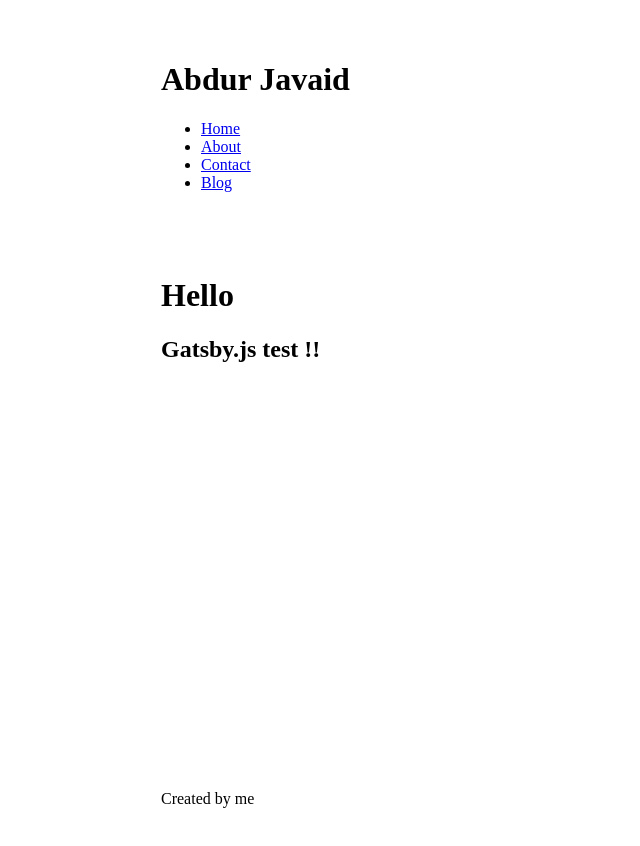
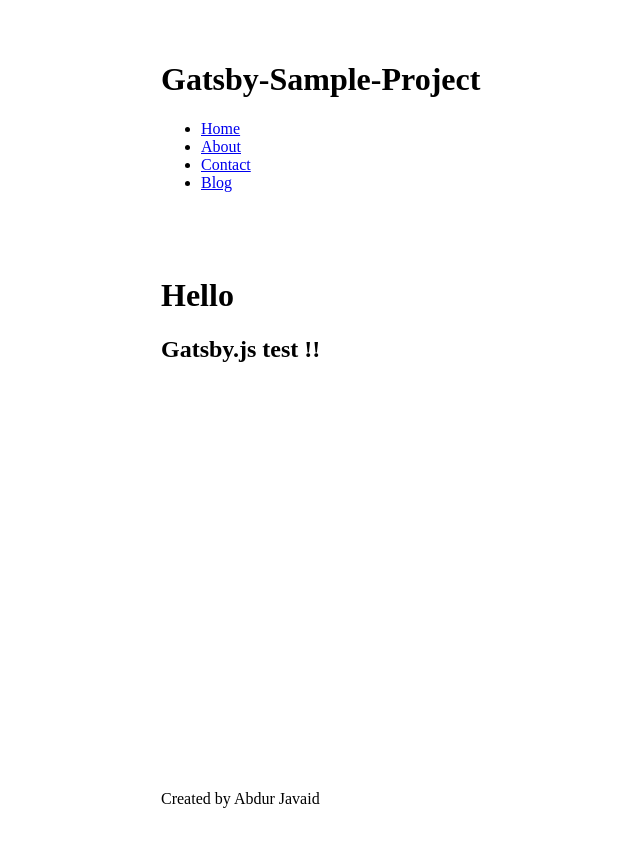
Before and after one commit to abdurj/gatsby_sample, a Gatsby site: page / in a window 1280 px wide. Shown: the whole page, without its empty margins (104-744 px from the left). Built offline with nearby package versions, Linux system fonts and the light colour scheme; Gatsby itself is replaced by a stand-in of ours.

Commit message:
Added some dynamic data

```diff
--- a/gatsby-config.js
+++ b/gatsby-config.js
@@ -6,6 +6,10 @@
 
 module.exports = {
   /* Your site config here */
+  siteMetadata: {
+    title: 'Gatsby-Sample-Project',
+    author: 'Abdur Javaid'
+  },
   plugins: [
     'gatsby-plugin-sass'
   ],
--- a/src/components/footer.js
+++ b/src/components/footer.js
@@ -1,10 +1,21 @@
 import React from 'react'
+import {useStaticQuery, graphql} from 'gatsby'
 
 
 const Footer = () => {
+    const data = useStaticQuery(graphql`
+        query {
+            site {
+            siteMetadata{
+                author
+                }
+            }
+        }
+    `)
+
     return (
         <footer>
-            <p>Created by me</p>
+            <p>Created by {data.site.siteMetadata.author}</p>
         </footer>
     )
 }
--- a/src/components/header.js
+++ b/src/components/header.js
@@ -1,12 +1,25 @@
 import React from 'react'
-import { Link } from 'gatsby'
+import { Link, useStaticQuery, graphql } from 'gatsby'
+
 import headerStyles from './header.module.scss'
 
+
+
 const Header = () =>{
+    const data = useStaticQuery(graphql`
+        query{
+            site{
+                siteMetadata{
+                    title
+                }
+            }
+        }
+    `)
+
     return (
         <header className = {headerStyles.header}>
             <h1>
-                Abdur Javaid
+                {data.site.siteMetadata.title}
             </h1>
             <nav>
                 <ul className={headerStyles.navList}>
```
